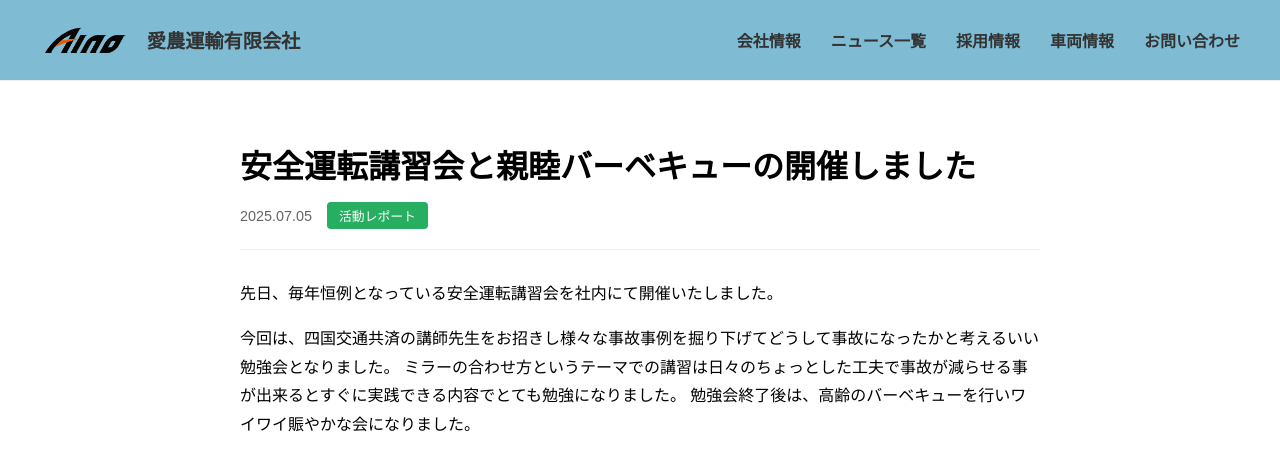
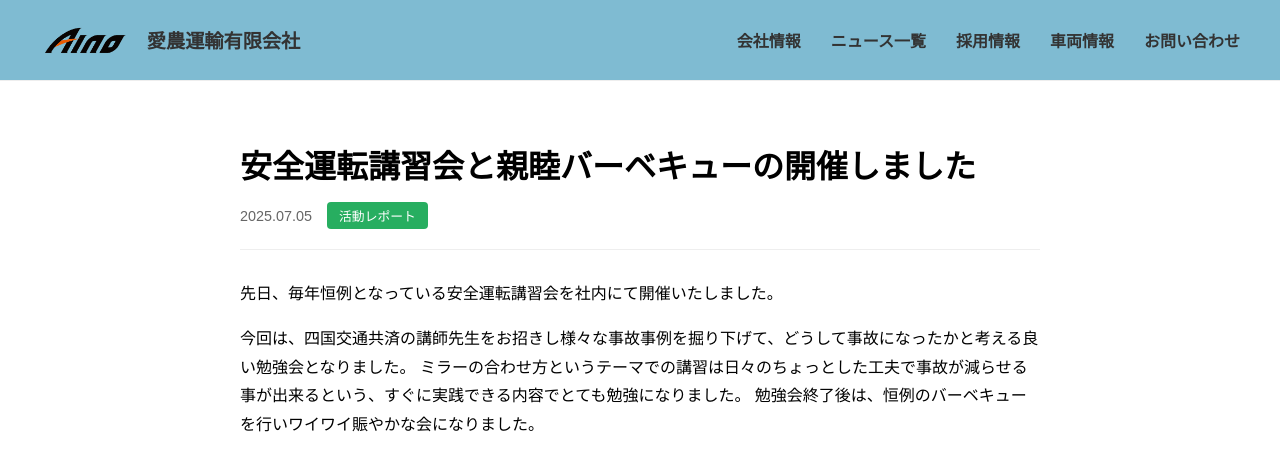
Before and after one commit to yusakuinto/aino-website, a plain HTML site: page news/news-art-250705.html in a window 1280 px wide. Shown: the top 467 px of the page. Drawn offline with Linux system fonts and the light colour scheme; files whose address does not match are found by name.

Commit message:
250705誤字訂正

```diff
--- a/news/news-art-250705.html
+++ b/news/news-art-250705.html
@@ -66,9 +66,9 @@
                         先日、毎年恒例となっている安全運転講習会を社内にて開催いたしました。
                     </p>
                     <p>
-                        今回は、四国交通共済の講師先生をお招きし様々な事故事例を掘り下げてどうして事故になったかと考えるいい勉強会となりました。
-                        ミラーの合わせ方というテーマでの講習は日々のちょっとした工夫で事故が減らせる事が出来るとすぐに実践できる内容でとても勉強になりました。
-                        勉強会終了後は、高齢のバーベキューを行いワイワイ賑やかな会になりました。
+                        今回は、四国交通共済の講師先生をお招きし様々な事故事例を掘り下げて、どうして事故になったかと考える良い勉強会となりました。
+                        ミラーの合わせ方というテーマでの講習は日々のちょっとした工夫で事故が減らせる事が出来るという、すぐに実践できる内容でとても勉強になりました。
+                        勉強会終了後は、恒例のバーベキューを行いワイワイ賑やかな会になりました。
                     </p>
 
                     <div class="photo-gallery">
```
Also changed, not shown: 3 other files.
